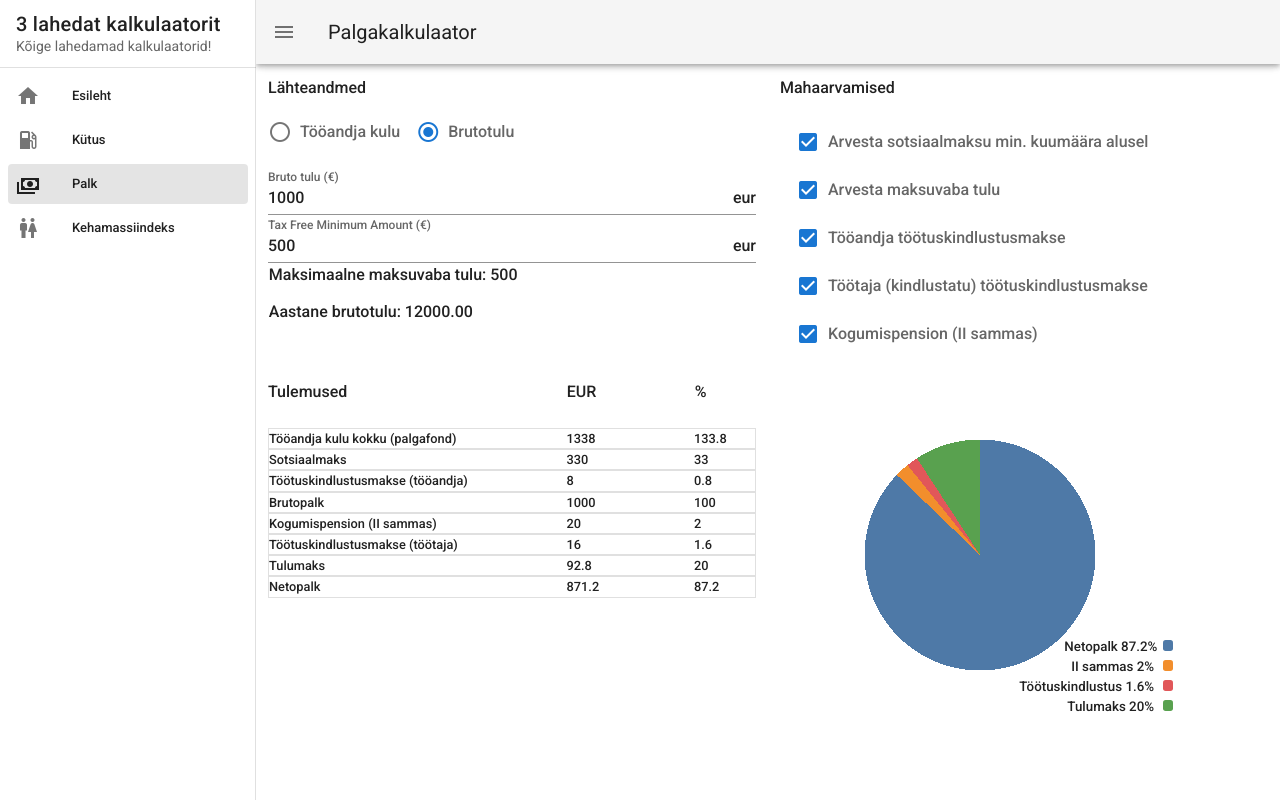
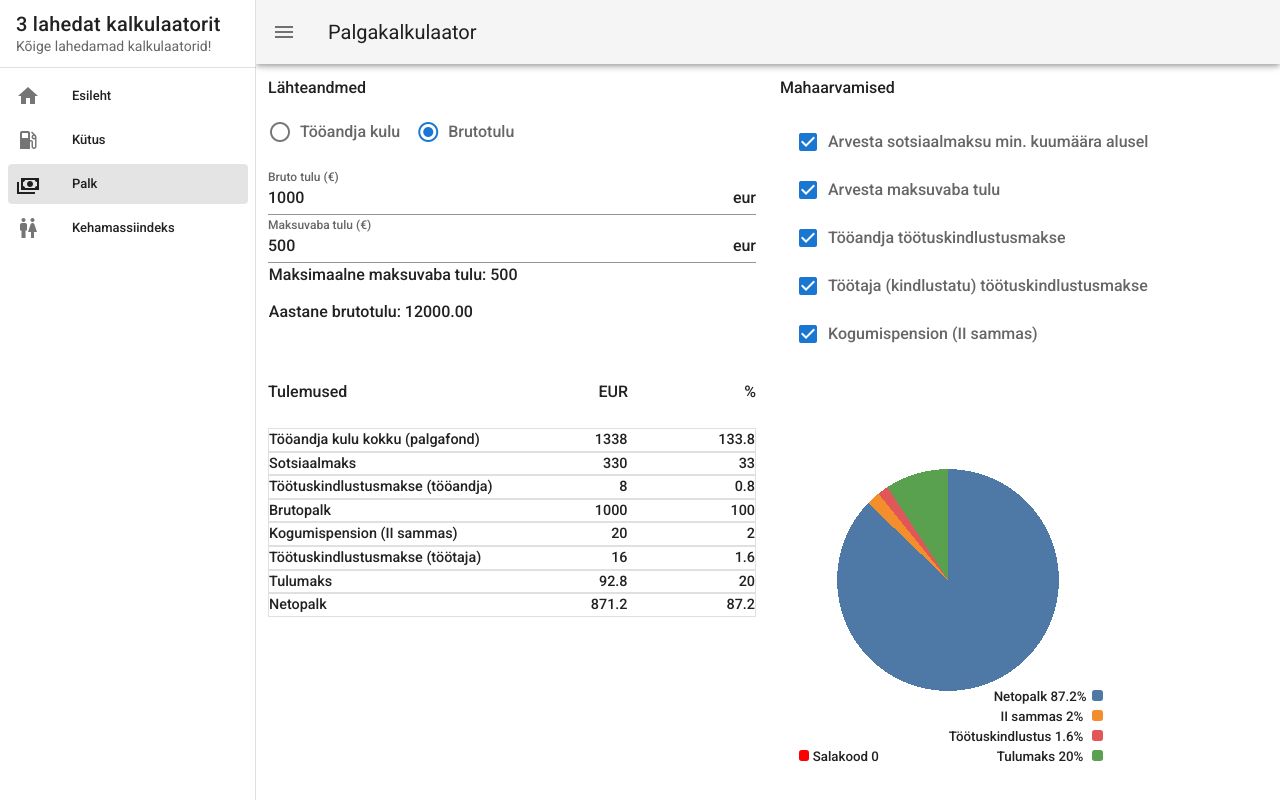
Before and after one commit to IngridJufkin/Calculators, a Vue app: page /salarycalculator in a window 1280 px wide. Built offline with nearby package versions, Linux system fonts and the light colour scheme.

Commit message:
final touches, plus Vuex demo

```diff
--- a/src/components/BodyMass.vue
+++ b/src/components/BodyMass.vue
@@ -38,6 +38,7 @@
 </template>
 
 <script>
+import { mapActions, mapState } from "vuex";
 export default {
   name: "Bodymass",
   data() {
@@ -47,11 +48,23 @@ export default {
     };
   },
   computed: {
+    ...mapState(["resultOfCalculator3"]),
+
+    result() {
+      return this.resultOfCalculator3;
+    },
+
     BMIResult() {
       return this.calculateBMI(this.heightInCm, this.weightInKilograms);
     }
   },
+  watch: {
+    BMIResult(value) {
+      this.setCalculatorResultValue({ result: value });
+    }
+  },
   methods: {
+    ...mapActions(["setCalculatorResultValue"]),
     calculateBMI(heightInCm, weightInKilograms) {
       const heightInMeters = heightInCm / 100;
       const Square = Math.pow(heightInMeters, 2);
--- a/src/components/FuelCalculator.vue
+++ b/src/components/FuelCalculator.vue
@@ -1,6 +1,4 @@
 <template>
-  <!-- Calculator name-->
-
   <v-container fluid>
     <v-row justify="center">
       <v-col
--- a/src/components/HelloWorld.vue
+++ /dev/null
@@ -1,27 +0,0 @@
-<template>
-  <v-container>
-    <v-row class="text-center">
-      <v-col class="mb-4">
-        <h1 class="display-2 font-weight-bold mb-3">{{ msg }}</h1>
-      </v-col>
-    </v-row>
-  </v-container>
-</template>
-
-<script>
-export default {
-  name: "HelloWorld",
-  props: {
-    msg: String //anname väärtuse parent comonetist sisse, parent on app.vuee
-  },
-  data: () => ({}),
-  methods: {
-    add(a, b) {
-      return a + b;
-    },
-    multiply(a, b) {
-      return a * b;
-    }
-  }
-};
-</script>
--- /dev/null
+++ b/src/components/Index.vue
@@ -0,0 +1,18 @@
+<template>
+  <v-container>
+    <v-row class="text-center">
+      <v-col class="mb-4">
+        <h1 class="display-1 font-weight-bold mt-5">{{ msg }}</h1>
+      </v-col>
+    </v-row>
+  </v-container>
+</template>
+
+<script>
+export default {
+  name: "Index",
+  props: {
+    msg: String
+  }
+};
+</script>
--- a/src/components/PieChart.vue
+++ b/src/components/PieChart.vue
@@ -1,11 +1,14 @@
 <template>
   <figure class="pie-chart" :style="pieChartStats">
-    <figcaption>
+    <figcaption class="fig1">
       Netopalk {{ this.value1 }}%<span style="color: #4e79a7"></span><br />
       II sammas {{ this.value2 }}% <span style="color: #f28e2c"></span><br />
       Töötuskindlustus {{ this.value3 }}% <span style="color: #e15759"></span
       ><br />
       Tulumaks {{ this.value4 }}% <span style="color: #59a14f"></span><br />
+    </figcaption>
+    <figcaption class="fig2">
+      <span style="color: #ff0000"></span> Salakood {{ this.value5 }}
     </figcaption>
   </figure>
 </template>
@@ -29,6 +32,9 @@ export default {
     value4: {
       type: Number,
       default: 40
+    },
+    value5: {
+      default: null
     }
   },
   computed: {
@@ -52,15 +58,22 @@ export default {
 <style scoped>
 .pie-chart {
   position: relative;
-  width: 400px;
-  min-height: 350px;
+  width: 21em;
+  min-height: 25em;
   margin: 0;
 }
 
-.pie-chart figcaption {
+.pie-chart .fig1 {
   position: absolute;
   bottom: 1em;
-  right: 0.5em;
+  right: 1em;
+  font-size: smaller;
+  text-align: right;
+}
+.pie-chart .fig2 {
+  position: absolute;
+  bottom: 1em;
+  left: 1em;
   font-size: smaller;
   text-align: right;
 }
--- a/src/components/SalaryCalculator.vue
+++ b/src/components/SalaryCalculator.vue
@@ -39,7 +39,7 @@
           v-if="this.checkbox.includes(1)"
           v-model.number="taxFreeMin"
           @input="testCalc()"
-          label="Tax Free Minimum Amount (€)"
+          label="Maksuvaba tulu (€)"
           hide-details="auto"
           type="number"
           min="0"
@@ -79,8 +79,8 @@
       ><v-col>
         <v-row>
           <v-col>Tulemused</v-col>
-          <v-col cols="3">EUR</v-col>
-          <v-col cols="2">%</v-col></v-row
+          <v-col align="right" cols="3">EUR</v-col>
+          <v-col align="right" cols="3">%</v-col></v-row
         >
 
         <v-row
@@ -94,8 +94,10 @@
             >
               <v-row
                 ><v-col>{{ item.name }}</v-col
-                ><v-col cols="3">{{ item.numVal }}</v-col
-                ><v-col cols="2">{{ item.percentVal }}</v-col></v-row
+                ><v-col align="right" cols="3">{{ item.numVal }}</v-col
+                ><v-col align="right" cols="3">{{
+                  item.percentVal
+                }}</v-col></v-row
               >
             </v-card></v-col
           ></v-row
@@ -106,12 +108,15 @@
           :value2="+this.results[4].percentVal"
           :value3="+this.results[5].percentVal"
           :value4="+this.results[6].percentVal"
+          :value5="this.resultOfCalculator3"
         /> </v-col
     ></v-row>
   </v-container>
 </template>
 
 <script>
+import { mapState } from "vuex";
+
 import PieChart from "./PieChart";
 export default {
   name: "Salary",
@@ -120,10 +125,10 @@ export default {
   },
   data() {
     return {
-      mainInput: 1000,
-      costInput: 1338,
+      mainInput: 1000.0,
+      costInput: 1338.0,
       testResult: 0,
-      taxFreeMin: 500,
+      taxFreeMin: 500.0,
       checkbox: [0, 1, 2, 3, 4],
       picked: "2",
 
@@ -154,35 +159,35 @@ export default {
         {
           id: 0,
           name: "Tööandja kulu kokku (palgafond)",
-          numVal: 1338,
+          numVal: 1338.0,
           percentVal: 133.8
         },
         {
           id: 1,
           name: "Sotsiaalmaks",
-          numVal: 330,
-          percentVal: 33
+          numVal: 330.0,
+          percentVal: 33.0
         },
         {
           id: 2,
           name: "Töötuskindlustusmakse (tööandja)",
-          numVal: 8,
+          numVal: 8.0,
           percentVal: 0.8
         },
-        { id: 3, name: "Brutopalk", numVal: 1000, percentVal: 100 },
+        { id: 3, name: "Brutopalk", numVal: 1000.0, percentVal: 100.0 },
         {
           id: 4,
           name: "Kogumispension (II sammas)",
-          numVal: 20,
-          percentVal: 2
+          numVal: 20.0,
+          percentVal: 2.0
         },
         {
           id: 5,
           name: "Töötuskindlustusmakse (töötaja)",
-          numVal: 16,
+          numVal: 16.0,
           percentVal: 1.6
         },
-        { id: 6, name: "Tulumaks", numVal: 92.8, percentVal: 20 },
+        { id: 6, name: "Tulumaks", numVal: 92.8, percentVal: 20.0 },
 
         { id: 7, name: "Netopalk", numVal: 871.2, percentVal: 87.2 }
       ]
@@ -190,6 +195,8 @@ export default {
   },
 
   computed: {
+    ...mapState(["resultOfCalculator3"]),
+
     estimatedAnnualSalary() {
       if (this.picked != 1) {
         return (this.mainInput * 12).toFixed(2);
@@ -214,7 +221,6 @@ export default {
       //------------Maksuvaba tulu arvutamine vastavalt aastasissetulekule------------
       let taxFreeInput = this.taxFreeMin;
       let annualSalary = this.estimatedAnnualSalary;
-
       if (this.checkbox.includes(1)) {
         if (annualSalary < 14400) {
           let taxFreeInput = 6000 / 12;
@@ -352,13 +358,10 @@ export default {
 </script>
 
 <style scoped>
-::v-deep .checkbox .v-label {
-  font-size: 1em;
+::v-deep .results {
+  font-size: 0.9em;
 }
 
-::v-deep .results {
-  font-size: 0.8em;
-}
 ::v-deep .annual {
   padding-top: 0.8em;
   padding-left: 0.8em;
--- a/src/store/index.js
+++ b/src/store/index.js
@@ -4,8 +4,18 @@ import Vuex from "vuex";
 Vue.use(Vuex);
 
 export default new Vuex.Store({
-  state: {},
-  mutations: {},
-  actions: {},
+  state: {
+    resultOfCalculator3: 0
+  },
+  mutations: {
+    setResultOfCalculator3(state, value) {
+      state.resultOfCalculator3 = value;
+    }
+  },
+  actions: {
+    setCalculatorResultValue({ commit }, { result }) {
+      commit("setResultOfCalculator3", result);
+    }
+  },
   modules: {}
 });
--- a/src/views/About.vue
+++ /dev/null
@@ -1,5 +0,0 @@
-<template>
-  <div class="about">
-    <h1>This is an about page</h1>
-  </div>
-</template>
--- a/src/views/BodyMass.vue
+++ b/src/views/BodyMass.vue
@@ -3,8 +3,6 @@
 </template>
 
 <script>
-// @ is an alias to /src
-
 import BodyMass from "@/components/BodyMass.vue";
 
 export default {
--- a/src/views/FuelCalculator.vue
+++ b/src/views/FuelCalculator.vue
@@ -3,8 +3,6 @@
 </template>
 
 <script>
-// @ is an alias to /src
-
 import FuelCalculator from "@/components/FuelCalculator.vue";
 
 export default {
--- a/src/views/Home.vue
+++ b/src/views/Home.vue
@@ -1,17 +1,16 @@
 <template>
   <div class="home">
-    <HelloWorld msg="index" />
+    <Index msg="Hulk tarka teksti..." />
   </div>
 </template>
 
 <script>
-// @ is an alias to /src
-import HelloWorld from "@/components/HelloWorld.vue";
+import Index from "@/components/Index.vue";
 
 export default {
   name: "Home",
   components: {
-    HelloWorld
+    Index
   }
 };
 </script>
--- a/src/views/SalaryCalculator.vue
+++ b/src/views/SalaryCalculator.vue
@@ -1,12 +1,10 @@
 <template>
   <div class="salary text-center">
-    <SalaryCalculator msg="Salary calculator" />
+    <SalaryCalculator />
   </div>
 </template>
 
 <script>
-// @ is an alias to /src
-
 import SalaryCalculator from "@/components/SalaryCalculator.vue";
 
 export default {
```
Also changed, not shown: 1 other file (tests, documents, lock files or other folders).
